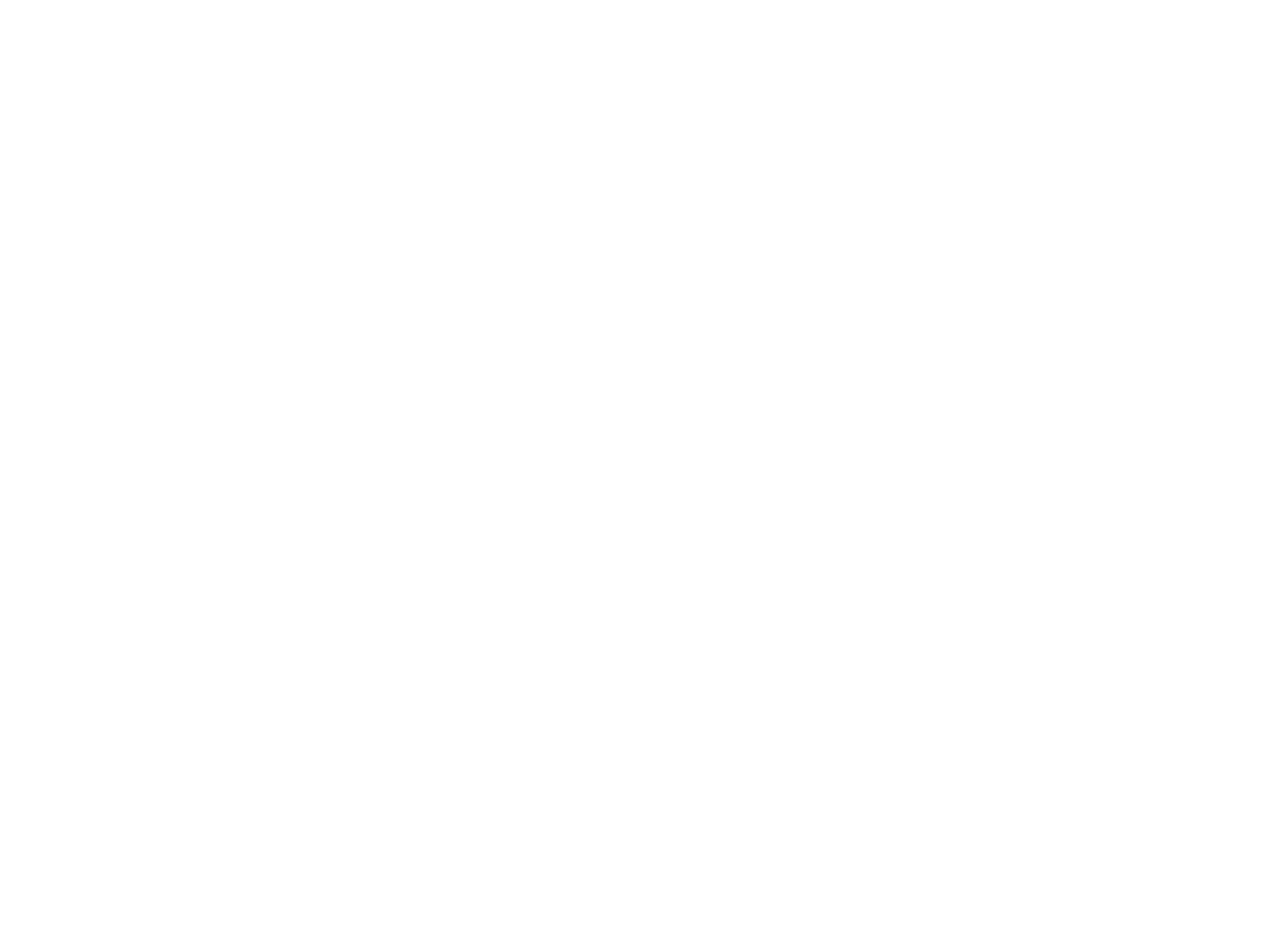
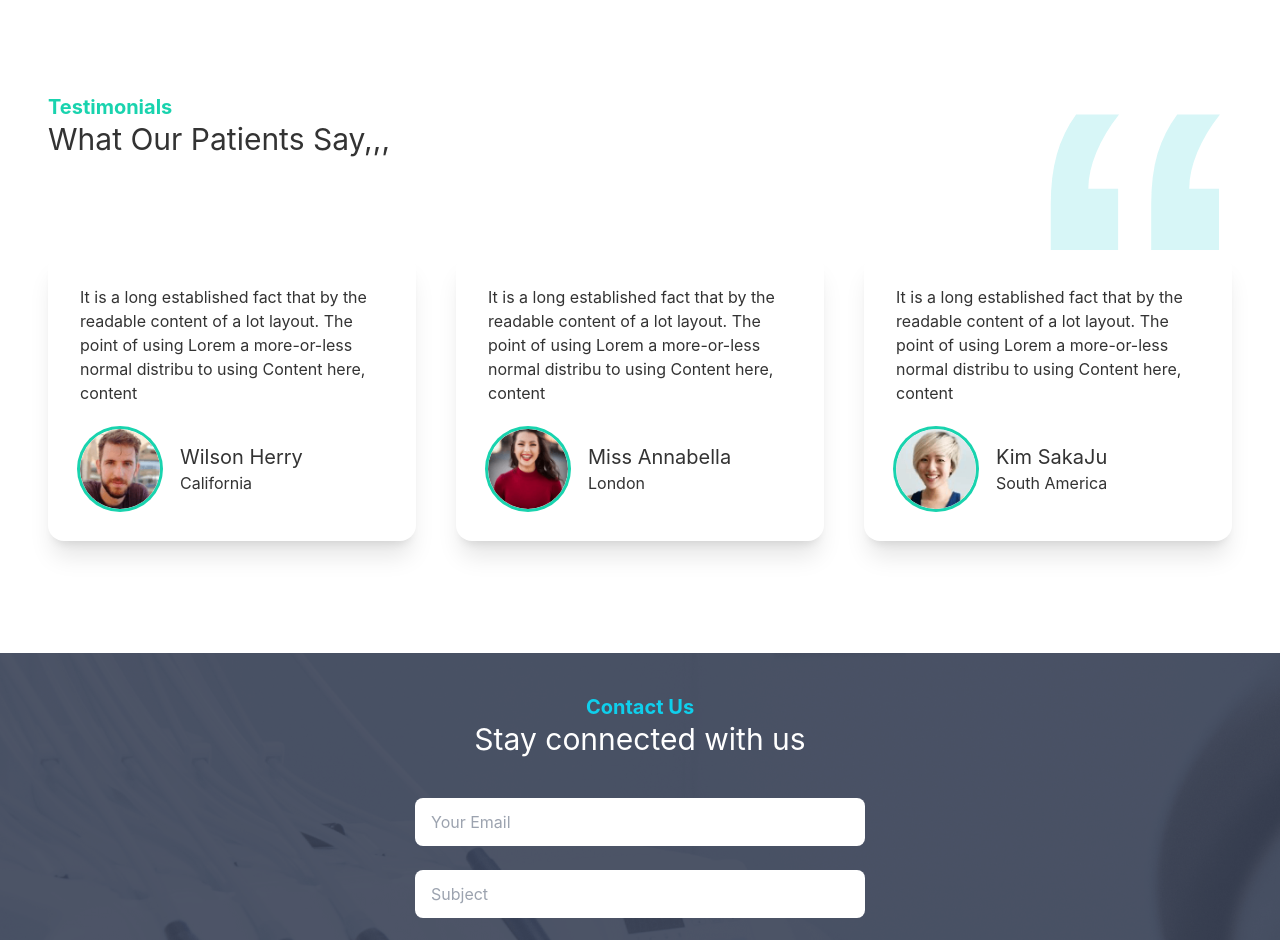
Before and after one commit to mdsohag65/doctors-portal-client, a React (Create React App) app: page / in a window 1280 px wide. Shown: the part 2960-3900 px from the top of the page. Before the commit the page ends 2989 px from the top, so only its background shows below. Built offline with nearby package versions, Linux system fonts and the light colour scheme.

Commit message:
set the contact component

```diff
--- /dev/null
+++ b/src/Pages/Home/Contact.js
@@ -0,0 +1,31 @@
+import React from 'react';
+import appointment from '../../assets/images/appointment.png';
+import CommonBtn from '../Shared/CommonBtn';
+
+const Contact = () => {
+    return (
+        <section className='text-center p-10' style={{
+            background: `url(${appointment})`
+        }}>
+            <div>
+                <h3 className='text-xl text-primary font-bold'>Contact Us</h3>
+                <h2 className='text-3xl text-white'>Stay connected with us</h2>
+            </div>
+            <div className='mt-[41px]'>
+                <form className=''>
+                    <input className='w-[450px] h-[48px] rounded-lg p-4 ' type="email" name="email" id="" placeholder='Your Email' />
+                    <br />
+                    <br />
+                    <input className='w-[450px] h-[48px] rounded-lg p-4' type="subject" name="subject" id="" placeholder='Subject' />
+                    <br />
+                    <br />
+                    <input className='w-[450px] h-[136px] rounded-lg p-4 mb-4' type="message" name="message" id="" placeholder='Your Message' />
+                    <br />
+                    <CommonBtn>Submit</CommonBtn>
+                </form>
+            </div>
+        </section>
+    );
+};
+
+export default Contact;
--- a/src/Pages/Home/Home.js
+++ b/src/Pages/Home/Home.js
@@ -1,8 +1,10 @@
 import React from 'react';
 import Banner from './Banner';
+import Contact from './Contact';
 import Info from './Info';
 import MakeAppointment from './MakeAppointment';
 import Services from './Services';
+import Testimonials from './Testimonials';
 
 const Home = () => {
     return (
@@ -11,6 +13,8 @@ const Home = () => {
             <Info></Info>
             <Services></Services>
             <MakeAppointment></MakeAppointment>
+            <Testimonials></Testimonials>
+            <Contact></Contact>
         </div>
     );
 };
--- /dev/null
+++ b/src/Pages/Home/Review.js
@@ -0,0 +1,26 @@
+import React from 'react';
+
+const Review = ({ review }) => {
+    return (
+        <section>
+            <div class="card lg:max-w-lg bg-base-100 shadow-xl">
+                <div class="card-body">
+                    <p>{review.review}</p>
+                    <div className='flex items-center mt-4'>
+                        <div class="avatar">
+                            <div class="w-20 rounded-full ring ring-secondary ring-offset-base-100 mr-5">
+                                <img src={review.img} alt="" />
+                            </div>
+                        </div>
+                        <div>
+                            <h4 className='text-xl'>{review.name}</h4>
+                            <p>{review.location}</p>
+                        </div>
+                    </div>
+                </div>
+            </div>
+        </section>
+    );
+};
+
+export default Review;
--- a/src/Pages/Home/Testimonials.js
+++ b/src/Pages/Home/Testimonials.js
@@ -1,10 +1,54 @@
 import React from 'react';
+import quote from '../../assets/icons/quote.svg';
+import people1 from '../../assets/images/people1.png'
+import people2 from '../../assets/images/people2.png'
+import people3 from '../../assets/images/people3.png'
+import Review from './Review';
 
 const Testimonials = () => {
+    const reviews = [
+        {
+            _id: 1,
+            name: 'Wilson Herry',
+            location: 'California',
+            review: 'It is a long established fact that by the readable content of a lot layout. The point of using Lorem a more-or-less normal distribu to using Content here, content',
+            img: people1
+        },
+        {
+            _id: 2,
+            name: 'Miss Annabella',
+            location: 'London',
+            review: 'It is a long established fact that by the readable content of a lot layout. The point of using Lorem a more-or-less normal distribu to using Content here, content',
+            img: people2
+        },
+        {
+            _id: 3,
+            name: 'Kim SakaJu',
+            location: 'South America',
+            review: 'It is a long established fact that by the readable content of a lot layout. The point of using Lorem a more-or-less normal distribu to using Content here, content',
+            img: people3
+        },
+    ]
     return (
-        <div>
-
-        </div>
+        <section className='px-12 my-28'>
+            <div className='flex justify-between'>
+                <div>
+                    <h4 className="text-xl text-secondary font-bold">Testimonials</h4>
+                    <h2 className='text-3xl'>What Our Patients Say,,,</h2>
+                </div>
+                <div>
+                    <img className='w-24 lg:w-48 h-20 lg:h-40' src={quote} alt="" />
+                </div>
+            </div>
+            <div className='grid grid-cols-1 md:grid-cols-2 lg:grid-cols-3 gap-10'>
+                {
+                    reviews.map(review => <Review
+                        key={review._id}
+                        review={review}
+                    ></Review>)
+                }
+            </div>
+        </section>
     );
 };
 
```
